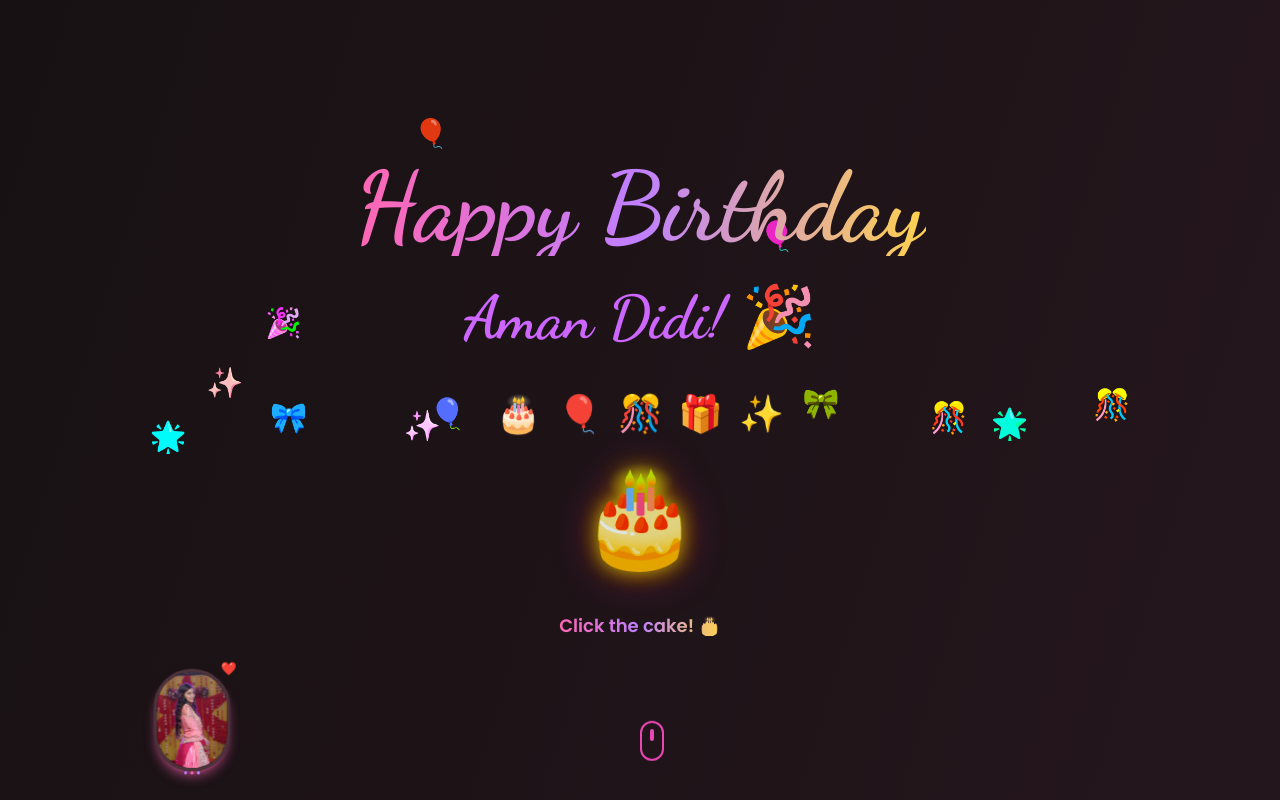
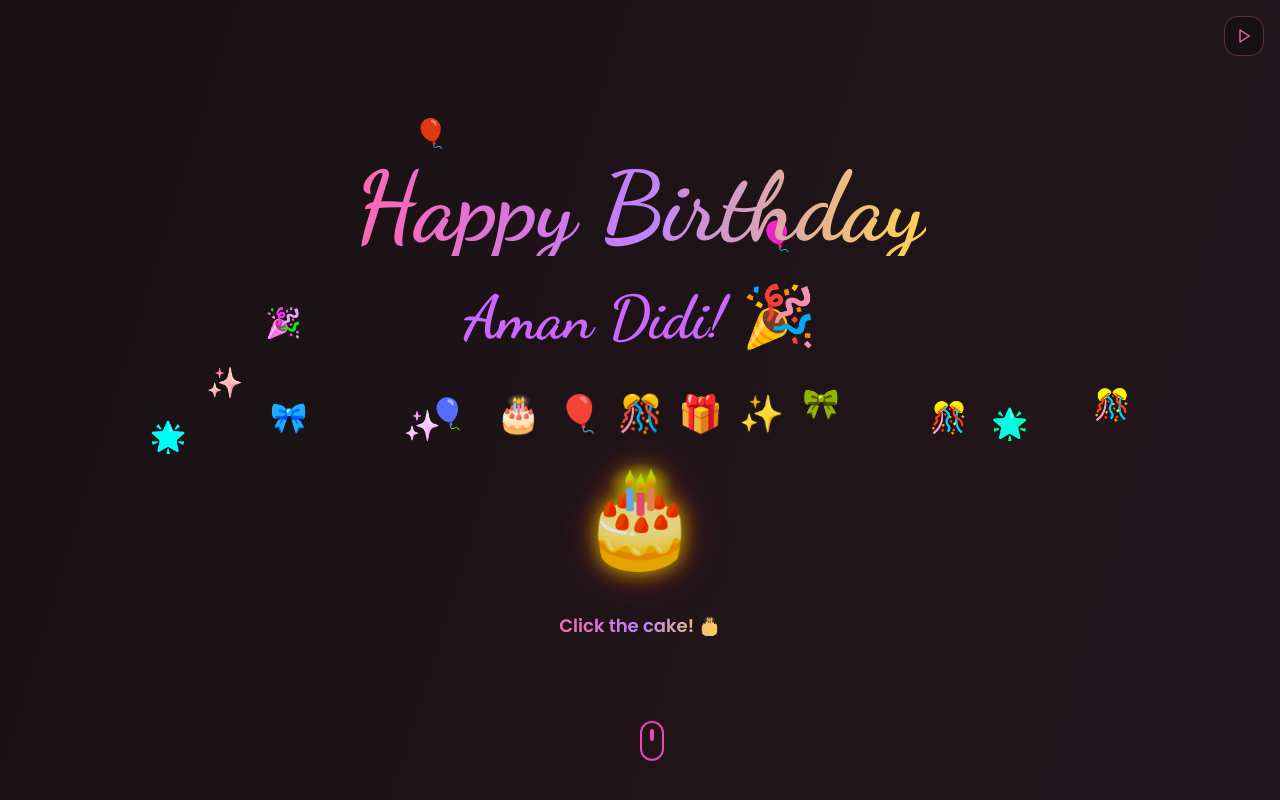
Before and after one commit to Manpreet3138/aman-didi-birthday-celebration, a React (Vite) app: page / in a window 1280 px wide. Shown: the top 800 px of the page. Built offline with nearby package versions, Linux system fonts and the light colour scheme.

Commit message:
Add song and audio controllers
Adds the provided song and audio controllers, and removes the moving character.

```diff
--- a/src/pages/Index.tsx
+++ b/src/pages/Index.tsx
@@ -1,14 +1,17 @@
-import { useEffect, useState } from 'react';
+import { useEffect, useState, useRef } from 'react';
 import FlyingBalloons from '@/components/FlyingBalloons';
-import MovingCharacter from '@/components/MovingCharacter';
 import Hero from '@/pages/Hero';
 import Congratulations from '@/pages/Congratulations';
 import Video from '@/pages/Video';
 import Gallery from '@/pages/Gallery';
 import FinalWishes from '@/pages/FinalWishes';
+import { Button } from '@/components/ui/button';
+import { Play, Pause, Volume2 } from 'lucide-react';
 
 const Index = () => {
   const [visibleSections, setVisibleSections] = useState<Set<string>>(new Set());
+  const [isPlaying, setIsPlaying] = useState(false);
+  const audioRef = useRef<HTMLAudioElement>(null);
 
   useEffect(() => {
     const observer = new IntersectionObserver(
@@ -29,10 +32,44 @@ const Index = () => {
     return () => observer.disconnect();
   }, []);
 
+  const toggleAudio = () => {
+    if (audioRef.current) {
+      if (isPlaying) {
+        audioRef.current.pause();
+      } else {
+        audioRef.current.play();
+      }
+      setIsPlaying(!isPlaying);
+    }
+  };
+
 
   return (
     <div className="min-h-screen bg-gradient-to-br from-background via-[hsl(var(--birthday-pink)/0.05)] to-[hsl(var(--birthday-purple)/0.08)] overflow-x-hidden">
-      <MovingCharacter />
+      <audio
+        ref={audioRef}
+        src="/background-song.mp3"
+        loop
+        onPlay={() => setIsPlaying(true)}
+        onPause={() => setIsPlaying(false)}
+      />
+
+      {/* Audio Controls */}
+      <div className="fixed top-4 right-4 z-50">
+        <Button
+          onClick={toggleAudio}
+          variant="outline"
+          size="icon"
+          className="bg-background/80 backdrop-blur-sm border-[hsl(var(--birthday-pink)/0.3)] hover:bg-[hsl(var(--birthday-pink)/0.1)]"
+        >
+          {isPlaying ? (
+            <Pause className="h-4 w-4 text-[hsl(var(--birthday-pink))]" />
+          ) : (
+            <Play className="h-4 w-4 text-[hsl(var(--birthday-pink))]" />
+          )}
+        </Button>
+      </div>
+
       <FlyingBalloons />
       <Hero visibleSections={visibleSections} />
       <Congratulations visibleSections={visibleSections} />
```
